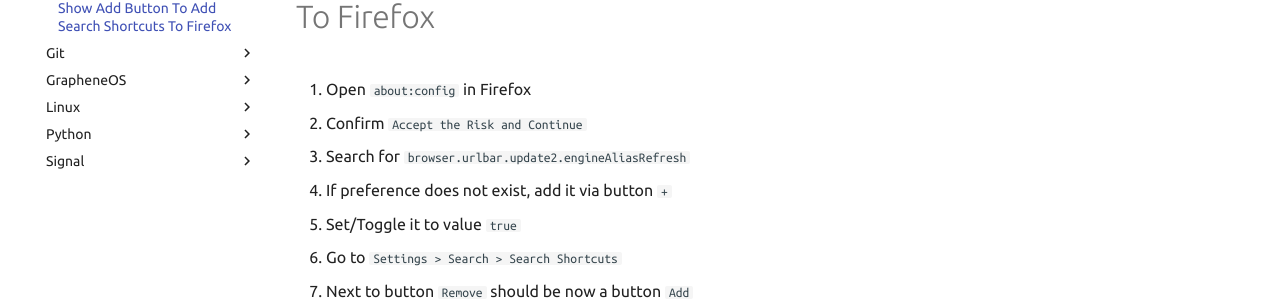
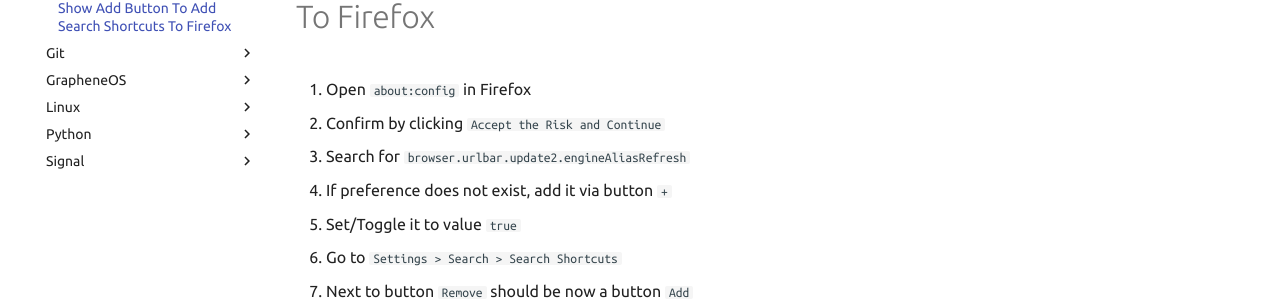
Before and after one commit to danieldreke/software-solutions, an MkDocs documentation site: the page built from docs/firefox/show-add-button-to-add-search-shortcuts-to-firefox.md, in a window 1280 px wide. Shown: the part 184-490 px from the top of the page. Built offline with MkDocs 1.6.1 and Material for MkDocs 9.7.7, drawn with Linux system fonts in a browser that asks for light colours; comment, search, counter and statistics services are not loaded.

Commit message:
Update show-add-button-to-add-search-shortcuts-to-firefox.md

```diff
--- a/docs/firefox/show-add-button-to-add-search-shortcuts-to-firefox.md
+++ b/docs/firefox/show-add-button-to-add-search-shortcuts-to-firefox.md
@@ -1,7 +1,7 @@
 # Show Add Button to Add Search Shortcuts To Firefox
 
 1. Open `about:config` in Firefox
-1. Confirm `Accept the Risk and Continue`
+1. Confirm by clicking <kyb>`Accept the Risk and Continue`</kyb>
 1. Search for `browser.urlbar.update2.engineAliasRefresh`
 1. If preference does not exist, add it via button `+`
 1. Set/Toggle it to value `true`
```
